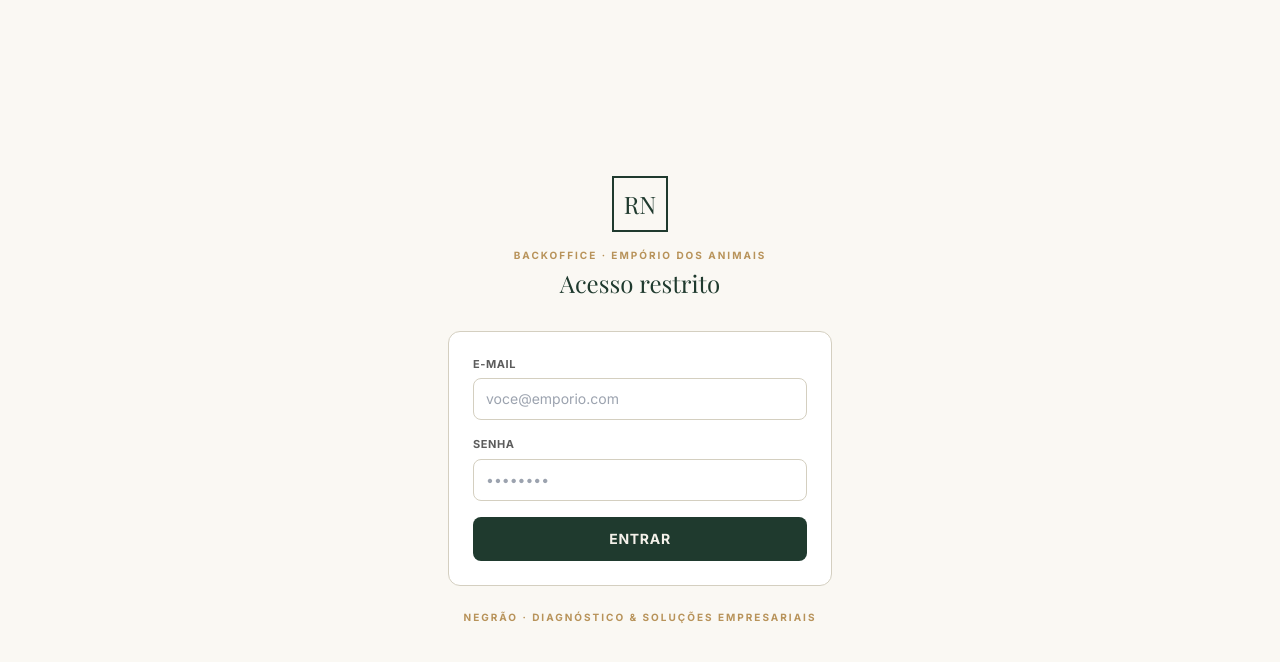
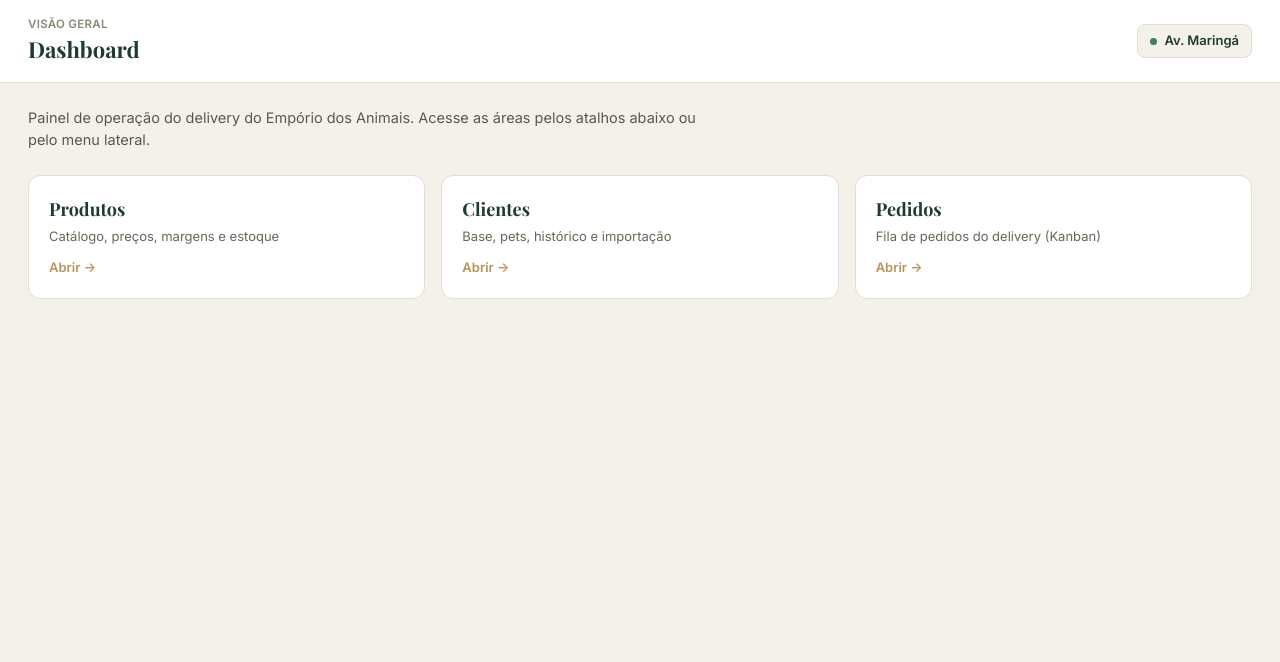
Before and after one commit to rafaelnegrao-cell/emporio-sistema, a Next.js app in the folder frontend/: page /login in a window 1280 px wide. Shown: the top 662 px of the page. Built offline with nearby package versions, Linux system fonts and the light colour scheme; no server answers.

Commit message:
Add files via upload

```diff
--- a/frontend/src/app/login/page.js
+++ b/frontend/src/app/login/page.js
@@ -1,122 +1,47 @@
-'use client';
+// frontend/src/app/admin/page.js
+// Dashboard do backoffice (placeholder enxuto, só para a rota /admin compilar).
+// A sidebar e o topo vêm do admin/layout.js. Desenvolvemos esta tela de verdade depois.
 
-// Tela de login do backoffice — versão autossuficiente.
-// Não depende de AuthProvider/useAuth nem de imports do lib/, então:
-//  - não estoura na pré-renderização do build;
-//  - funciona em qualquer pasta (inclusive dentro de um grupo como (auth)).
-// Faz POST no backend, guarda o JWT em localStorage('emporio_token') e vai pro /admin.
-// (O api.js lê esse mesmo token automaticamente nas chamadas seguintes.)
+import Link from 'next/link';
 
-import { useState } from 'react';
-import { useRouter } from 'next/navigation';
+const ATALHOS = [
+  { href: '/admin/produtos', titulo: 'Produtos', desc: 'Catálogo, preços, margens e estoque' },
+  { href: '/admin/clientes', titulo: 'Clientes', desc: 'Base, pets, histórico e importação' },
+  { href: '/admin/pedidos', titulo: 'Pedidos', desc: 'Fila de pedidos do delivery (Kanban)' },
+];
 
-const API = (process.env.NEXT_PUBLIC_API_URL || '').replace(/\/$/, '');
+export default function AdminDashboard() {
+  return (
+    <>
+      <div className="sticky top-0 z-10 flex items-center justify-between border-b border-[#e3ddcf] bg-white px-7 py-4">
+        <div>
+          <div className="text-[11.5px] font-semibold uppercase tracking-wide text-[#8a8678]">Visão geral</div>
+          <h1 className="font-serif text-[22px] font-bold text-[#1F3A2E]">Dashboard</h1>
+        </div>
+        <div className="flex items-center gap-2 rounded-lg border border-[#e3ddcf] bg-[#F4F1EA] px-3 py-1.5 text-[13px] font-semibold text-[#1F3A2E]">
+          <span className="h-[7px] w-[7px] rounded-full bg-[#3f7d5b]" />Av. Maringá
+        </div>
+      </div>
 
-export default function LoginPage() {
-  const router = useRouter();
-  const [email, setEmail] = useState('');
-  const [senha, setSenha] = useState('');
-  const [erro, setErro] = useState(null);
-  const [carregando, setCarregando] = useState(false);
-
-  async function entrar(e) {
-    e.preventDefault();
-    setErro(null);
-    setCarregando(true);
-    try {
-      const res = await fetch(`${API}/api/auth/operador/login`, {
-        method: 'POST',
-        headers: { 'Content-Type': 'application/json' },
-        body: JSON.stringify({ email, senha }),
-      });
-      if (!res.ok) {
-        let msg = 'E-mail ou senha inválidos.';
-        try {
-          const j = await res.json();
-          msg = j.erro || j.message || msg;
-        } catch (_) {}
-        throw new Error(msg);
-      }
-      const data = await res.json();
-      const token = data.token || data.accessToken || (data.dados && data.dados.token);
-      if (token && typeof window !== 'undefined') {
-        window.localStorage.setItem('emporio_token', token);
-      }
-      router.push('/admin');
-    } catch (err) {
-      setErro(err.message || 'Não foi possível entrar.');
-      setCarregando(false);
-    }
-  }
-
-  return (
-    <main className="min-h-screen bg-negrao-off-white-claro flex items-center justify-center px-5 py-12">
-      <div className="w-full max-w-sm">
-        {/* Cabeçalho da marca */}
-        <div className="text-center mb-8">
-          <div className="inline-flex w-14 h-14 border-2 border-negrao-verde-escuro items-center justify-center mb-4">
-            <span className="font-serif text-2xl text-negrao-verde-escuro leading-none">RN</span>
-          </div>
-          <p className="text-[10px] tracking-[2px] text-negrao-dourado font-bold uppercase">
-            Backoffice · Empório dos Animais
-          </p>
-          <h1 className="font-serif text-2xl text-negrao-verde-escuro mt-1">Acesso restrito</h1>
+      <div className="flex-1 px-7 pb-16 pt-6">
+        <p className="mb-6 max-w-2xl text-[14.5px] text-[#5a5750]">
+          Painel de operação do delivery do Empório dos Animais. Acesse as áreas pelos atalhos abaixo
+          ou pelo menu lateral.
+        </p>
+        <div className="grid grid-cols-1 gap-4 sm:grid-cols-2 lg:grid-cols-3">
+          {ATALHOS.map((a) => (
+            <Link
+              key={a.href}
+              href={a.href}
+              className="rounded-xl border border-[#e3ddcf] bg-white p-5 transition hover:-translate-y-px hover:border-[#B8935A]"
+            >
+              <div className="font-serif text-[18px] font-bold text-[#1F3A2E]">{a.titulo}</div>
+              <div className="mt-1 text-[13px] text-[#6b6657]">{a.desc}</div>
+              <div className="mt-3 text-[13px] font-semibold text-[#B8935A]">Abrir →</div>
+            </Link>
+          ))}
         </div>
-
-        {/* Formulário */}
-        <form
-          onSubmit={entrar}
-          className="bg-white border border-negrao-borda rounded-xl p-6 space-y-4"
-        >
-          <div>
-            <label className="block text-[11px] font-bold uppercase tracking-wider text-negrao-grafite-claro mb-1.5">
-              E-mail
-            </label>
-            <input
-              type="email"
-              value={email}
-              onChange={(e) => setEmail(e.target.value)}
-              autoComplete="username"
-              required
-              className="w-full border border-negrao-borda rounded-lg px-3 py-2.5 text-sm text-negrao-grafite outline-none focus:border-negrao-verde-escuro"
-              placeholder="voce@emporio.com"
-            />
-          </div>
-
-          <div>
-            <label className="block text-[11px] font-bold uppercase tracking-wider text-negrao-grafite-claro mb-1.5">
-              Senha
-            </label>
-            <input
-              type="password"
-              value={senha}
-              onChange={(e) => setSenha(e.target.value)}
-              autoComplete="current-password"
-              required
-              className="w-full border border-negrao-borda rounded-lg px-3 py-2.5 text-sm text-negrao-grafite outline-none focus:border-negrao-verde-escuro"
-              placeholder="••••••••"
-            />
-          </div>
-
-          {erro && (
-            <p className="text-sm text-red-700 bg-red-50 border border-red-200 rounded-lg px-3 py-2">
-              {erro}
-            </p>
-          )}
-
-          <button
-            type="submit"
-            disabled={carregando}
-            className="w-full bg-negrao-verde-escuro text-negrao-off-white rounded-lg py-3 text-sm font-bold uppercase tracking-wider hover:bg-negrao-verde-medio transition disabled:opacity-60"
-          >
-            {carregando ? 'Entrando…' : 'Entrar'}
-          </button>
-        </form>
-
-        <p className="text-center text-[10px] tracking-[2px] text-negrao-dourado font-bold uppercase mt-6">
-          Negrão · Diagnóstico &amp; Soluções Empresariais
-        </p>
       </div>
-    </main>
+    </>
   );
 }
```
